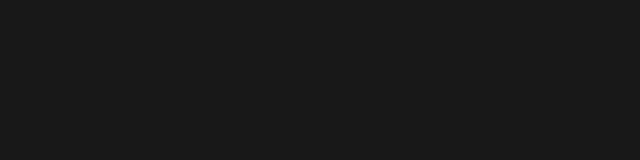
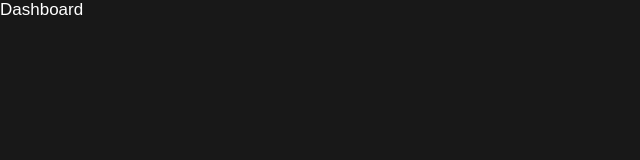
Before and after one commit to Usman-Ubaid/task-manager, a React (Vite) app in the folder client/: page / in a window 1280 px wide. Before the commit this address had no page. Shown: the top 160 px of the page, without its empty margins (0-640 px from the left). Built offline with nearby package versions, Linux system fonts and the light colour scheme; sample sign-in values are in the browser's storage.

Commit message:
feat: protected routes unless login

```diff
--- /dev/null
+++ b/client/src/pages/Dashboard.tsx
@@ -0,0 +1,5 @@
+const Dashboard = () => {
+  return <div>Dashboard</div>;
+};
+
+export default Dashboard;
--- a/client/src/pages/Login.tsx
+++ b/client/src/pages/Login.tsx
@@ -9,7 +9,7 @@ import useForm from "../hooks/useForm";
 import { loginUser } from "../services/authApi";
 import { errorMessage } from "../utils/errorMessage";
 import { setToastMessage } from "../utils/toastMessage";
-import { saveToken } from "../utils/saveToken";
+import { saveToken } from "../utils/tokenStorage";
 
 const Login = () => {
   const { formData, handleInputChange } = useForm({ email: "", password: "" });
--- /dev/null
+++ b/client/src/protectedRoutes/ProtectedRoutes.tsx
@@ -0,0 +1,16 @@
+import { Navigate, Outlet } from "react-router-dom";
+import { getToken } from "../utils/tokenStorage";
+
+type ProtectedRoutesProps = {
+  children?: React.ReactNode;
+};
+
+const ProtectedRoutes = ({ children }: ProtectedRoutesProps) => {
+  const userToken = getToken();
+  if (!userToken) {
+    return <Navigate to="/login" />;
+  }
+  return children ? children : <Outlet />;
+};
+
+export default ProtectedRoutes;
--- a/client/src/routes/Routers.tsx
+++ b/client/src/routes/Routers.tsx
@@ -1,10 +1,15 @@
 import { Route, Routes } from "react-router-dom";
 import Login from "../pages/Login";
 import Register from "../pages/Register";
+import ProtectedRoutes from "../protectedRoutes/ProtectedRoutes";
+import Dashboard from "../pages/Dashboard";
 
 const Routers = () => {
   return (
     <Routes>
+      <Route element={<ProtectedRoutes />}>
+        <Route path="/" element={<Dashboard />} />
+      </Route>
       <Route path="/login" element={<Login />} />
       <Route path="/register" element={<Register />} />
     </Routes>
--- a/client/src/utils/saveToken.ts
+++ b/client/src/utils/tokenStorage.ts
@@ -1,3 +1,7 @@
 export const saveToken = (token: string) => {
   localStorage.setItem("auth-token", token);
 };
+
+export const getToken = () => {
+  return localStorage.getItem("auth-token");
+};
```
